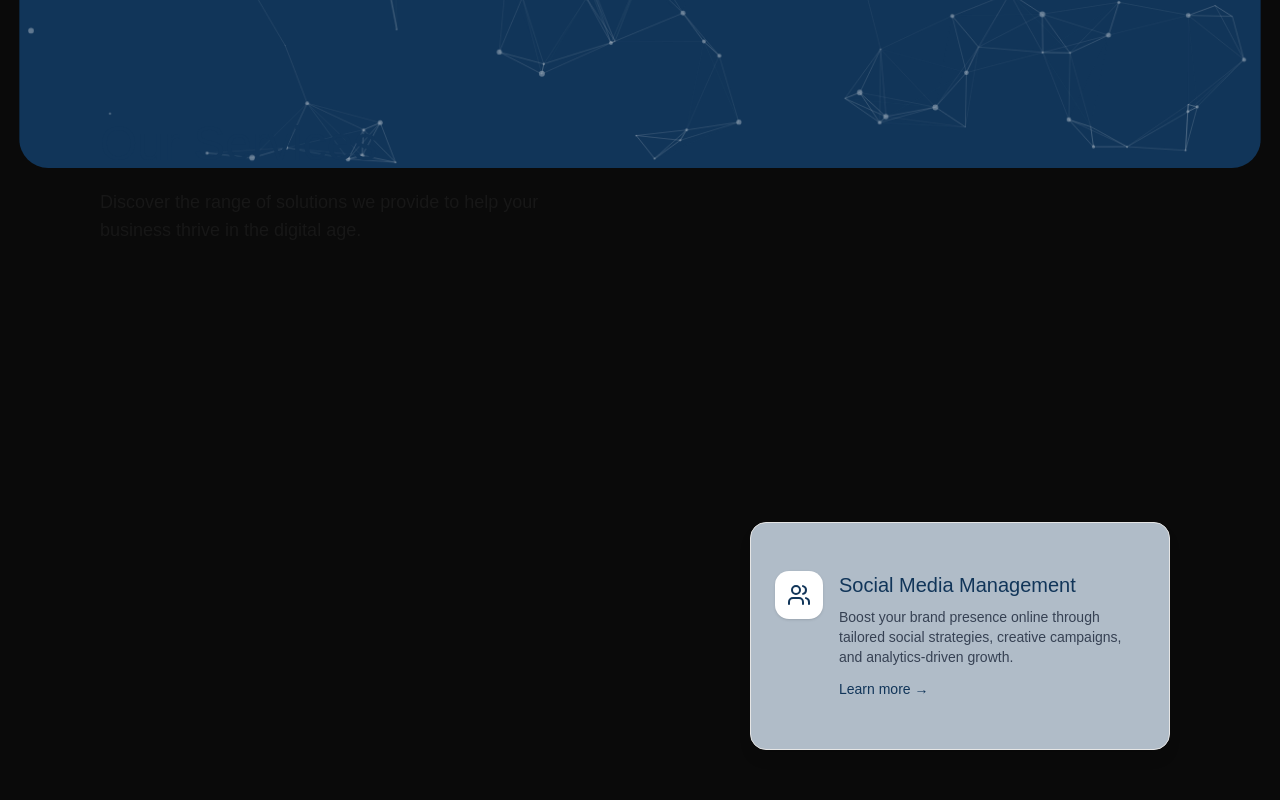
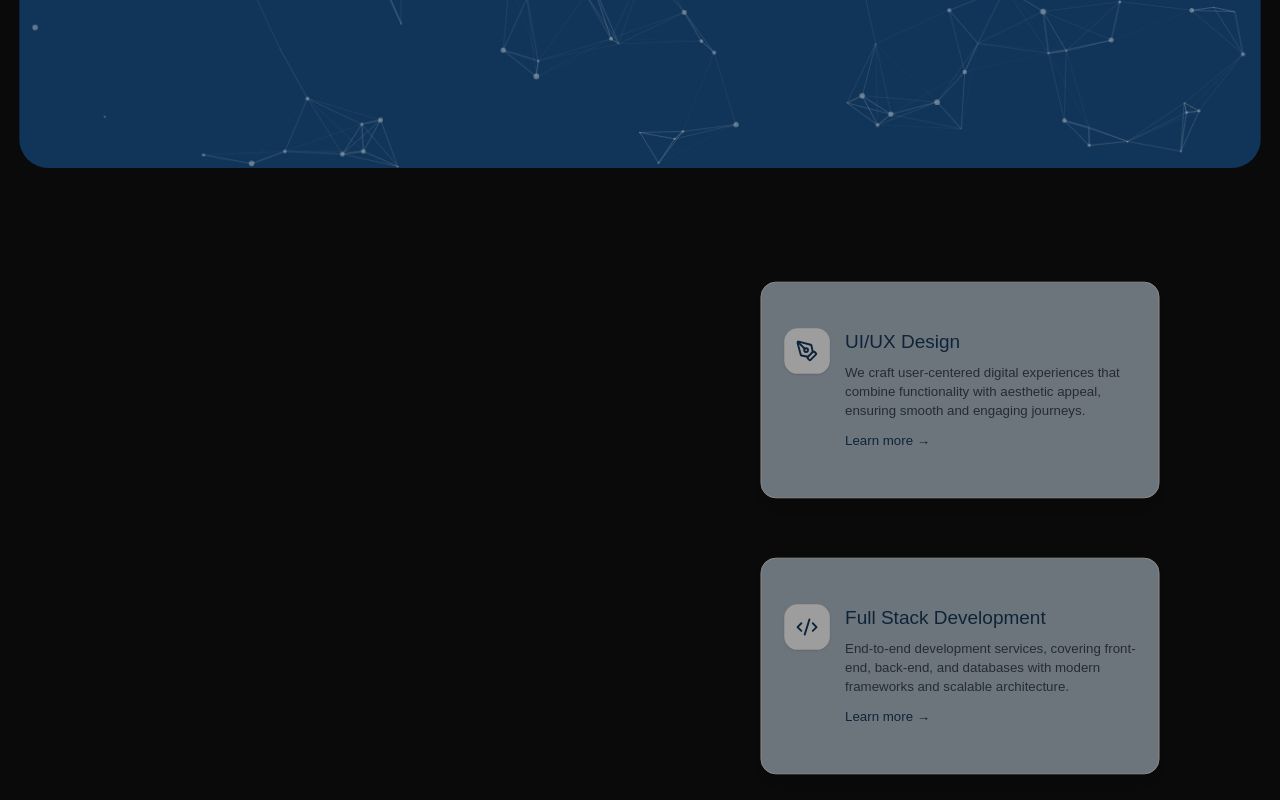
Before and after one commit to AndroSolutionsPersonal/Andro-Website, a Next.js app: page / in a window 1280 px wide. Shown: the part 620-1420 px from the top of the page. Built offline with nearby package versions, Linux system fonts and the light colour scheme.

Commit message:
the services were bugging me on the home page so back at it

```diff
--- a/components/Services.jsx
+++ b/components/Services.jsx
@@ -4,8 +4,6 @@ import { motion, useScroll, useTransform } from "framer-motion";
 import { useRef } from "react";
 import { Card, CardContent } from "@/components/ui/card";
 import { PenTool, Code2, Users, Briefcase, Palette } from "lucide-react";
-// import Image from "next/image";
-// import HeaderLogo from "@/assets/logos/Header-Logo.png"
 
 const services = [
     {
@@ -44,26 +42,24 @@ export default function ServicesSection() {
     const containerRef = useRef(null);
     const { scrollYProgress } = useScroll({
         target: containerRef,
-        offset: ["start end", "end start"],
+        offset: ["start center", "end end"],
     });
 
-    // Heading animation (desktop only)
-    const headingY = useTransform(scrollYProgress, [0, 0.15, 0.85, 1], ["-100%", "0%", "0%", "50%"]);
-    const headingOpacity = useTransform(scrollYProgress, [0, 0.05, 0.95, 1], [0, 1, 1, 0]);
+    // Heading + paragraph animation
+    const headingY = useTransform(scrollYProgress, [0, 0.1], ["50%", "0%"]);
+    const headingOpacity = useTransform(scrollYProgress, [0, 0.1], [0, 1]);
 
-    const paragraphY = useTransform(scrollYProgress, [0.15, 0.85, 1], ["20%", "0%", "50%"]);
-    const paragraphOpacity = useTransform(scrollYProgress, [0.15, 0.25, 0.95, 1], [0, 1, 1, 0]);
+    const paragraphY = useTransform(scrollYProgress, [0.1, 0.2], ["50%", "0%"]);
+    const paragraphOpacity = useTransform(scrollYProgress, [0.1, 0.2], [0, 1]);
 
     return (
         <section
             ref={containerRef}
-            className="relative flex flex-col lg:flex-row bg-foreground min-h-auto lg:min-h-[600vh]"
+            className="relative flex flex-col lg:flex-row bg-foreground min-h-auto lg:min-h-screen"
         >
             {/* Left column */}
             <div className="w-full lg:w-1/2 relative">
                 <div className="px-6 py-12 lg:sticky lg:top-1/2 lg:-translate-y-1/2 lg:pl-[100px] text-left z-10">
-                    {/* <Image src={HeaderLogo} alt="Andro Solutions" className="w-[20vw]" /> */}
-                    {/* Heading */}
                     <motion.h2
                         style={{ y: headingY, opacity: headingOpacity }}
                         className="text-3xl sm:text-4xl lg:text-5xl font-gilmer text-primary mb-4"
@@ -71,27 +67,35 @@ export default function ServicesSection() {
                         Our Services
                     </motion.h2>
 
-                    {/* Paragraph */}
                     <motion.p
                         style={{ y: paragraphY, opacity: paragraphOpacity }}
                         className="max-w-lg text-base sm:text-lg text-secondary-foreground font-montserrat"
                     >
-                        Discover the range of solutions we provide to help your business thrive in the digital
-                        age.
+                        Discover the range of solutions we provide to help your business
+                        thrive in the digital age.
                     </motion.p>
                 </div>
             </div>
 
             {/* Right column */}
             <div className="w-full lg:w-1/2 relative">
-                {/* Mobile: simple stacked deck */}
-                <div className="lg:hidden px-6 pb-12 space-y-6">
+                {/* Mobile: overlapping cards like a deck */}
+                <div className="lg:hidden px-6 pb-12">
                     {services.map((service, index) => (
-                        <Card key={index} className="w-full bg-secondary shadow-lg rounded-2xl">
+                        <Card
+                            key={index}
+                            className={`w-full bg-secondary shadow-lg rounded-2xl ${
+                                index > 0 ? "-mt-8" : ""
+                            }`}
+                        >
                             <CardContent className="p-6 flex items-start space-x-4">
-                                <div className="p-3 bg-white rounded-xl shadow">{service.icon}</div>
+                                <div className="p-3 bg-white rounded-xl shadow">
+                                    {service.icon}
+                                </div>
                                 <div>
-                                    <h3 className="text-lg sm:text-xl font-gilmer text-primary">{service.title}</h3>
+                                    <h3 className="text-lg sm:text-xl font-gilmer text-primary">
+                                        {service.title}
+                                    </h3>
                                     <p className="text-sm sm:text-base mt-2 text-gray-700 font-montserrat">
                                         {service.description}
                                     </p>
@@ -107,42 +111,43 @@ export default function ServicesSection() {
                     ))}
                 </div>
 
-                {/* Desktop: animated sticky cards */}
-                <div className="hidden lg:block relative h-[600vh]">
+                {/* Desktop: all cards visible with longer hold highlight */}
+                <div className="hidden lg:flex flex-col items-center space-y-12 py-24">
                     {services.map((service, index) => {
-                        const total = services.length;
-                        const sectionStart = 0.2;
-                        const sectionEnd = 0.9;
-                        const slice = (sectionEnd - sectionStart) / total;
+                        const cardRef = useRef(null);
+                        const { scrollYProgress: cardProgress } = useScroll({
+                            target: cardRef,
+                            offset: ["start center", "end center"],
+                        });
 
-                        const start = sectionStart + slice * index;
-                        const holdStart = start + slice * 0.25;
-                        const holdEnd = start + slice * 0.75;
-                        const end = start + slice;
-
-                        const cardY = useTransform(
-                            scrollYProgress,
-                            [start, holdStart, holdEnd, end],
-                            ["100%", "0%", "0%", "-100%"]
+                        // Hold the highlight longer at center
+                        const scale = useTransform(
+                            cardProgress,
+                            [0, 0.4, 0.6, 1],
+                            [0.95, 1.1, 1.1, 0.95]
                         );
-
-                        const cardOpacity = useTransform(
-                            scrollYProgress,
-                            [start, holdStart, holdEnd, end],
-                            [0, 1, 1, 0]
+                        const opacity = useTransform(
+                            cardProgress,
+                            [0, 0.4, 0.6, 1],
+                            [0.6, 1, 1, 0.6]
                         );
 
                         return (
                             <motion.div
+                                ref={cardRef}
                                 key={index}
-                                style={{ y: cardY, opacity: cardOpacity }}
-                                className="sticky top-1/2 -translate-y-1/2"
+                                style={{ scale, opacity }}
+                                className="w-full max-w-[420px]"
                             >
-                                <Card className="w-full max-w-[420px] mx-auto bg-secondary shadow-lg rounded-2xl">
+                                <Card className="w-full bg-secondary shadow-lg rounded-2xl">
                                     <CardContent className="p-6 flex items-start space-x-4">
-                                        <div className="p-3 bg-white rounded-xl shadow">{service.icon}</div>
+                                        <div className="p-3 bg-white rounded-xl shadow">
+                                            {service.icon}
+                                        </div>
                                         <div>
-                                            <h3 className="text-xl font-gilmer text-primary">{service.title}</h3>
+                                            <h3 className="text-xl font-gilmer text-primary">
+                                                {service.title}
+                                            </h3>
                                             <p className="text-sm mt-2 text-gray-700 font-montserrat">
                                                 {service.description}
                                             </p>
```
